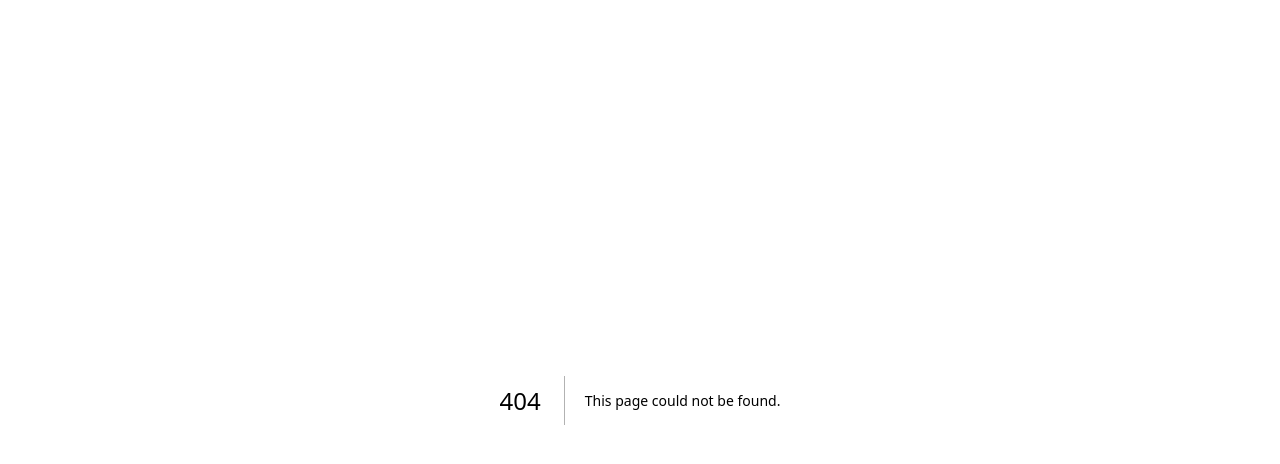
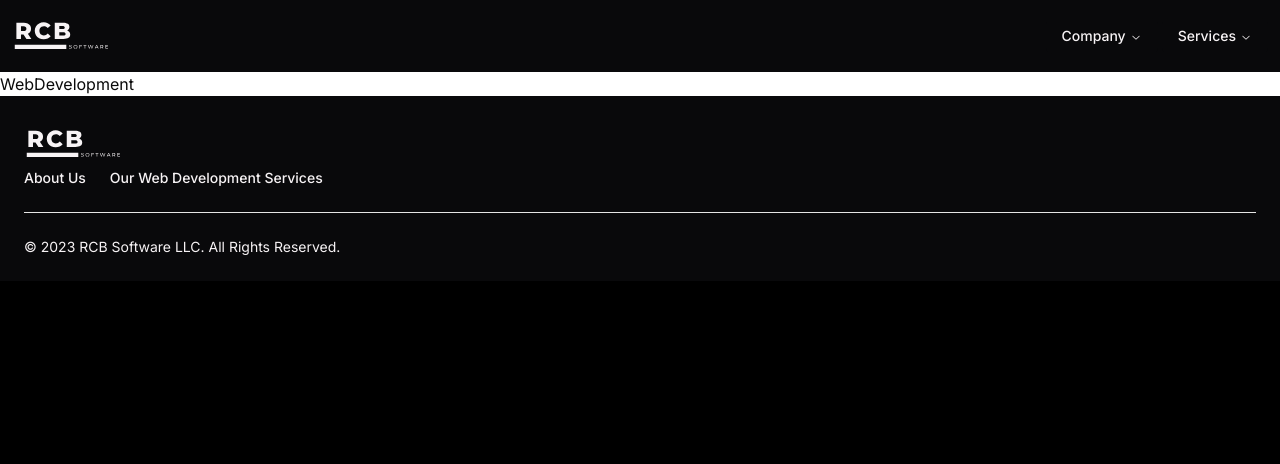
Before and after one commit to RyelBanfield/rcbsoftware.co, a Next.js app: page /services/web-development in a window 1280 px wide. Before the commit this address had no page. Shown: the top 464 px of the page. Built offline with nearby package versions, Linux system fonts and the light colour scheme.

Commit message:
Create new pages

```diff
--- /dev/null
+++ b/src/app/company/about-us/page.tsx
@@ -0,0 +1,5 @@
+const AboutUs = () => {
+  return <div>AboutUs</div>;
+};
+
+export default AboutUs;
--- a/src/app/layout.tsx
+++ b/src/app/layout.tsx
@@ -2,6 +2,9 @@ import "@/styles/globals.css";
 
 import { Analytics } from "@vercel/analytics/react";
 import { Inter } from "next/font/google";
+
+import { Footer } from "@/components";
+import Nav from "@/components/Nav";
 
 const inter = Inter({ subsets: ["latin"] });
 
@@ -13,9 +16,11 @@ export const metadata = {
 
 const RootLayout = ({ children }: { children: React.ReactNode }) => {
   return (
-    <html lang="en" className="">
+    <html lang="en">
       <body className={`${inter.className} antialiased`}>
+        <Nav />
         {children}
+        <Footer />
         <Analytics />
       </body>
     </html>
--- a/src/app/page.tsx
+++ b/src/app/page.tsx
@@ -1,11 +1,4 @@
-import {
-  ContactForm,
-  CTA,
-  Footer,
-  Header,
-  LogoCloud,
-  WhatWeOffer,
-} from "@/components";
+import { ContactForm, CTA, Header, LogoCloud, WhatWeOffer } from "@/components";
 
 const LandingPage = () => {
   return (
@@ -15,7 +8,6 @@ const LandingPage = () => {
       <LogoCloud />
       <CTA />
       <ContactForm />
-      <Footer />
     </>
   );
 };
--- /dev/null
+++ b/src/app/services/web-development/page.tsx
@@ -0,0 +1,5 @@
+const WebDevelopment = () => {
+  return <div>WebDevelopment</div>;
+};
+
+export default WebDevelopment;
--- a/src/components/Footer.tsx
+++ b/src/components/Footer.tsx
@@ -21,13 +21,19 @@ const Footer = () => {
 
           <ul className="mb-6 flex flex-wrap items-center text-sm font-medium">
             <li>
-              <a href="#" className="mr-4 hover:underline md:mr-6 ">
+              <a
+                href="/company/about-us"
+                className="mr-4 hover:underline md:mr-6 "
+              >
                 About Us
               </a>
             </li>
 
             <li>
-              <a href="#" className="mr-4 hover:underline md:mr-6">
+              <a
+                href="/services/web-development"
+                className="mr-4 hover:underline md:mr-6"
+              >
                 Our Web Development Services
               </a>
             </li>
--- a/src/components/Header.tsx
+++ b/src/components/Header.tsx
@@ -1,73 +1,8 @@
-"use client";
-
-import Image from "next/image";
-import Link from "next/link";
-
-import {
-  NavigationMenu,
-  NavigationMenuContent,
-  NavigationMenuItem,
-  NavigationMenuLink,
-  NavigationMenuList,
-  NavigationMenuTrigger,
-  navigationMenuTriggerStyle,
-} from "@/components/ui/navigation-menu";
-
 import { Button } from "./ui/button";
 
 const Header = () => {
   return (
     <header>
-      <nav className="navbar bg-dark p-3 text-light">
-        <div className="navbar-start">
-          <Link href="/">
-            <div className="relative h-12 w-24 cursor-pointer">
-              <Image
-                src="/logo.svg"
-                alt="RCB Software Logo"
-                fill
-                className="cursor-pointer"
-                priority
-              />
-            </div>
-          </Link>
-        </div>
-
-        <div className="navbar-end">
-          <NavigationMenu>
-            <NavigationMenuList>
-              <NavigationMenuItem>
-                <NavigationMenuTrigger>Company</NavigationMenuTrigger>
-
-                <NavigationMenuContent>
-                  <Link href="/" legacyBehavior passHref>
-                    <NavigationMenuLink
-                      className={navigationMenuTriggerStyle()}
-                    >
-                      About Us
-                    </NavigationMenuLink>
-                  </Link>
-                </NavigationMenuContent>
-              </NavigationMenuItem>
-
-              <NavigationMenuItem>
-                <NavigationMenuTrigger>Services</NavigationMenuTrigger>
-
-                <NavigationMenuContent>
-                  <Link href="/" legacyBehavior passHref>
-                    <NavigationMenuLink
-                      className={navigationMenuTriggerStyle()}
-                    >
-                      Web Development
-                    </NavigationMenuLink>
-                  </Link>
-                </NavigationMenuContent>
-              </NavigationMenuItem>
-            </NavigationMenuList>
-          </NavigationMenu>
-        </div>
-      </nav>
-
       <div className="hero bg-light py-12 text-dark">
         <div className="hero-content px-6">
           <div>
--- a/src/components/Nav.tsx
+++ b/src/components/Nav.tsx
@@ -1,124 +1,65 @@
 "use client";
 
-import { Dialog } from "@headlessui/react";
-import { Bars3Icon, XMarkIcon } from "@heroicons/react/24/outline";
 import Image from "next/image";
-import { useState } from "react";
+import Link from "next/link";
 
-const navigation = [
-  { name: "Product", href: "#" },
-  { name: "Features", href: "#" },
-  { name: "Marketplace", href: "#" },
-  { name: "Company", href: "#" },
-];
+import {
+  NavigationMenu,
+  NavigationMenuContent,
+  NavigationMenuItem,
+  NavigationMenuLink,
+  NavigationMenuList,
+  NavigationMenuTrigger,
+  navigationMenuTriggerStyle,
+} from "@/components/ui/navigation-menu";
 
 const Nav = () => {
-  const [mobileMenuOpen, setMobileMenuOpen] = useState(false);
-
   return (
-    <header className="absolute inset-x-0 top-0 z-0 bg-dark">
-      <nav
-        className="flex items-center justify-between p-6 lg:px-8"
-        aria-label="Global"
-      >
-        <div className="flex lg:flex-1">
-          <a href="#" className="-m-1.5 p-1.5">
-            <span className="sr-only">Your Company</span>
+    <nav className="navbar bg-dark p-3 text-light">
+      <div className="navbar-start">
+        <Link href="/">
+          <div className="relative h-12 w-24 cursor-pointer">
             <Image
               src="/logo.svg"
-              alt=""
-              width={50}
-              height={50}
-              className="h-8 w-auto"
+              alt="RCB Software Logo"
+              fill
+              className="cursor-pointer"
+              priority
             />
-          </a>
-        </div>
+          </div>
+        </Link>
+      </div>
 
-        <div className="flex lg:hidden">
-          <button
-            type="button"
-            className="text-gray-700 -m-2.5 inline-flex items-center justify-center rounded-md p-2.5"
-            onClick={() => setMobileMenuOpen(true)}
-          >
-            <span className="sr-only">Open main menu</span>
-            <Bars3Icon className="h-6 w-6 text-light" aria-hidden="true" />
-          </button>
-        </div>
+      <div className="navbar-end">
+        <NavigationMenu>
+          <NavigationMenuList>
+            <NavigationMenuItem>
+              <NavigationMenuTrigger>Company</NavigationMenuTrigger>
 
-        <div className="hidden lg:flex lg:gap-x-12">
-          {navigation.map((item) => (
-            <a
-              key={item.name}
-              href={item.href}
-              className="text-gray-900 text-sm font-semibold leading-6"
-            >
-              {item.name}
-            </a>
-          ))}
-        </div>
+              <NavigationMenuContent>
+                <Link href="/company/about-us" legacyBehavior passHref>
+                  <NavigationMenuLink className={navigationMenuTriggerStyle()}>
+                    About Us
+                  </NavigationMenuLink>
+                </Link>
+              </NavigationMenuContent>
+            </NavigationMenuItem>
 
-        <div className="hidden lg:flex lg:flex-1 lg:justify-end">
-          <a href="#" className="text-gray-900 text-sm font-semibold leading-6">
-            Log in <span aria-hidden="true">&rarr;</span>
-          </a>
-        </div>
-      </nav>
+            <NavigationMenuItem>
+              <NavigationMenuTrigger>Services</NavigationMenuTrigger>
 
-      <Dialog
-        as="div"
-        className="lg:hidden"
-        open={mobileMenuOpen}
-        onClose={setMobileMenuOpen}
-      >
-        <div className="fixed inset-0 z-50" />
-        <Dialog.Panel className="bg-white sm:ring-gray-900/10 fixed inset-y-0 right-0 z-50 w-full overflow-y-auto px-6 py-6 sm:max-w-sm sm:ring-1">
-          <div className="flex items-center justify-between">
-            <a href="#" className="-m-1.5 p-1.5">
-              <span className="sr-only">Your Company</span>
-              <Image
-                src="/logo.svg"
-                alt=""
-                width={50}
-                height={50}
-                className="h-8 w-auto"
-              />
-            </a>
-
-            <button
-              type="button"
-              className="text-gray-700 -m-2.5 rounded-md p-2.5"
-              onClick={() => setMobileMenuOpen(false)}
-            >
-              <span className="sr-only">Close menu</span>
-              <XMarkIcon className="h-6 w-6" aria-hidden="true" />
-            </button>
-          </div>
-          <div className="mt-6 flow-root">
-            <div className="divide-gray-500/10 -my-6 divide-y">
-              <div className="space-y-2 py-6">
-                {navigation.map((item) => (
-                  <a
-                    key={item.name}
-                    href={item.href}
-                    className="text-gray-900 hover:bg-gray-50 -mx-3 block rounded-lg px-3 py-2 text-base font-semibold leading-7"
-                  >
-                    {item.name}
-                  </a>
-                ))}
-              </div>
-              <div className="py-6">
-                <a
-                  href="#"
-                  className="text-gray-900 hover:bg-gray-50 -mx-3 block rounded-lg px-3 py-2.5 text-base font-semibold leading-7"
-                >
-                  Log in
-                </a>
-              </div>
-            </div>
-          </div>
-        </Dialog.Panel>
-      </Dialog>
-    </header>
+              <NavigationMenuContent>
+                <Link href="/services/web-development" legacyBehavior passHref>
+                  <NavigationMenuLink className={navigationMenuTriggerStyle()}>
+                    Web Development
+                  </NavigationMenuLink>
+                </Link>
+              </NavigationMenuContent>
+            </NavigationMenuItem>
+          </NavigationMenuList>
+        </NavigationMenu>
+      </div>
+    </nav>
   );
 };
 
```
